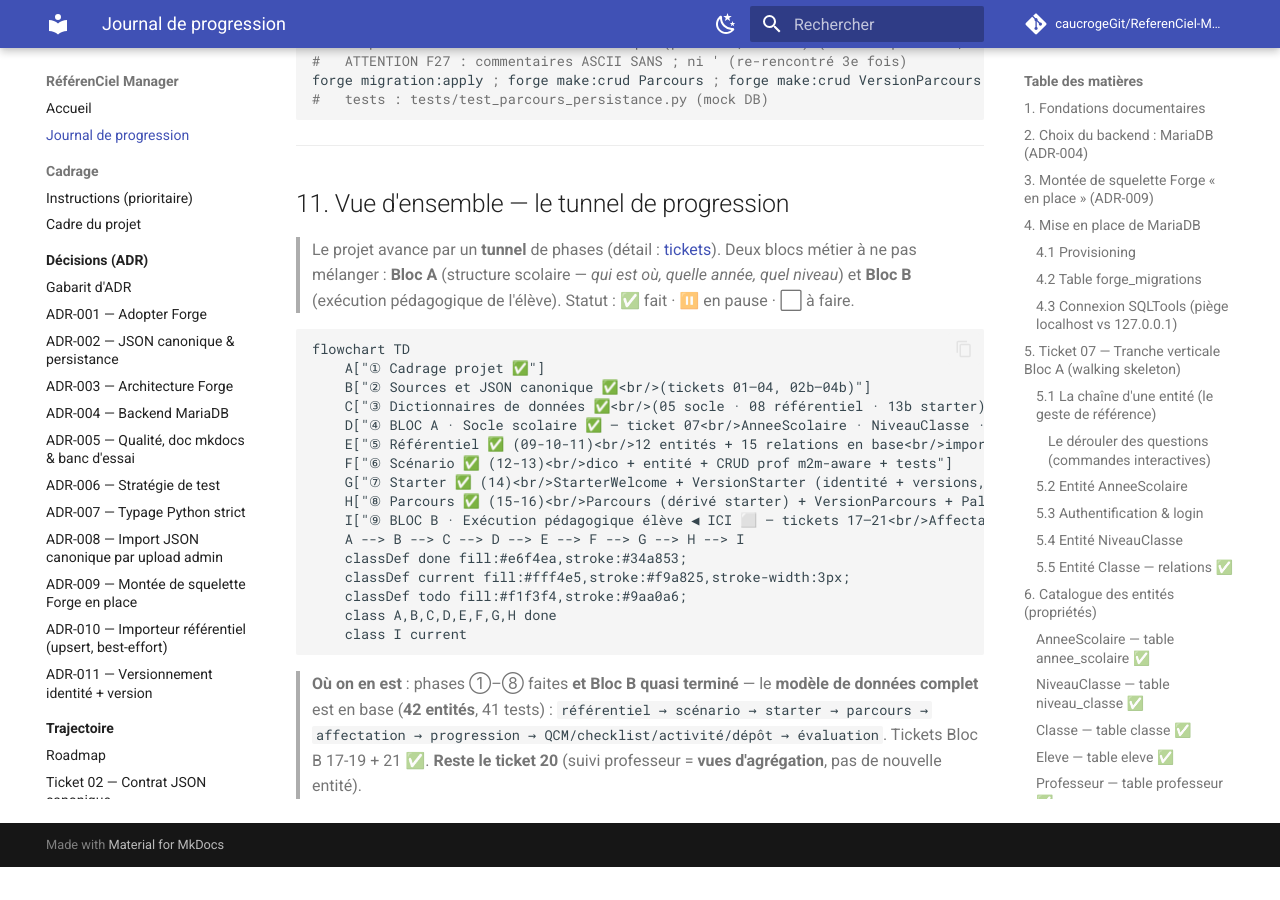
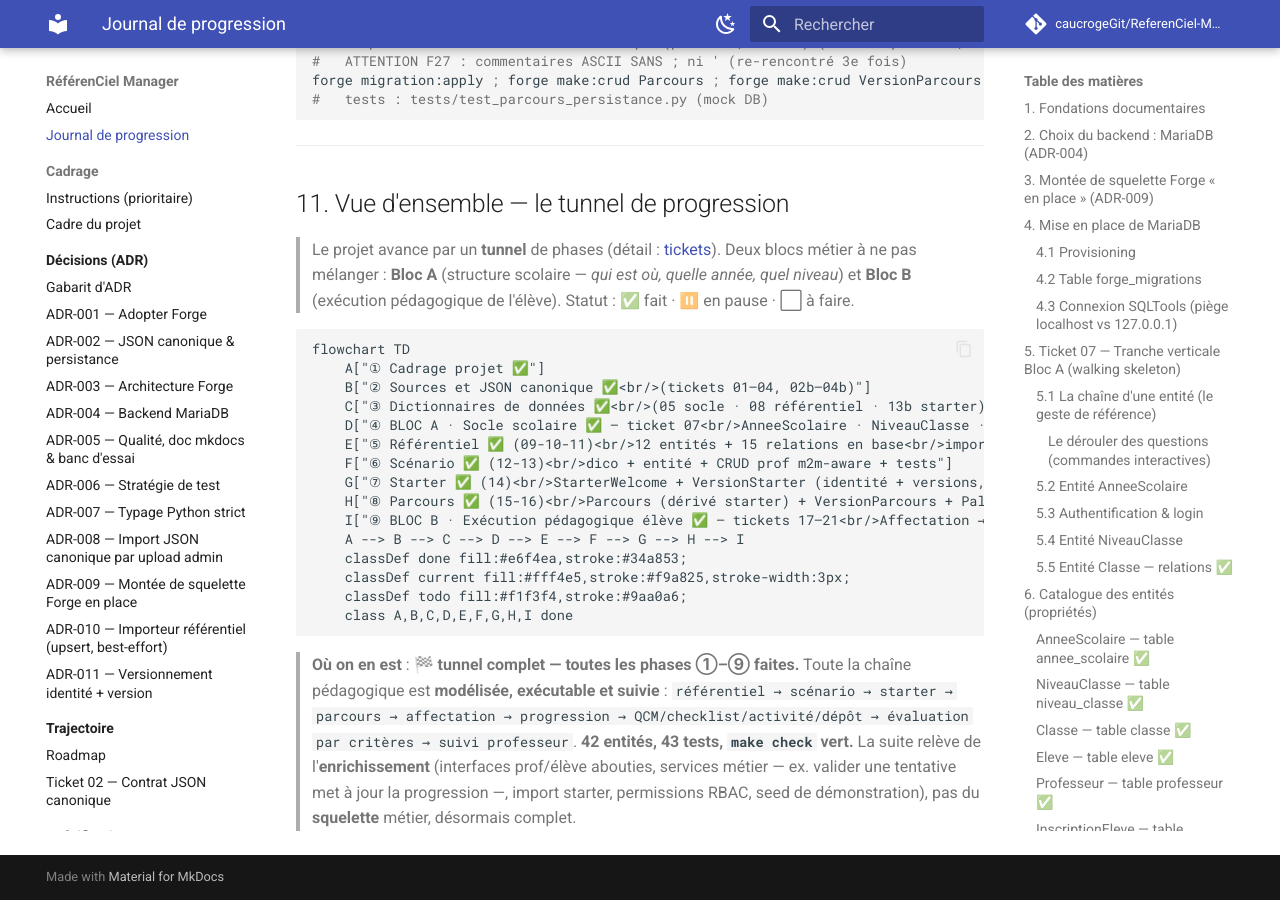
Before and after one commit to caucrogeGit/ReferenCiel-Manager, an MkDocs documentation site: the page built from docs/journal-de-progression.md, in a window 1280 px wide and 900 px high, scrolled down 18887 px. Built offline with MkDocs 1.6.1 and Material for MkDocs 9.7.7, drawn with Linux system fonts in a browser that asks for light colours; comment, search, counter and statistics services are not loaded; before the commit the page ends 19754 px from its top, so only the background shows below that; some of the changed text lies outside the part shown.

Commit message:
docs(journal): Bloc B terminé — tunnel complet (phases ①–⑨, 42 entités, 43 tests)
Co-Authored-By: Claude Opus 4.8 (1M context) <noreply@anthropic.com>

````diff
--- a/docs/journal-de-progression.md
+++ b/docs/journal-de-progression.md
@@ -521,8 +521,8 @@ Trace des arbitrages structurants (le *pourquoi*) :
 | **⑥ Scénario — terminé ✅ (tickets 12-13)** | Dictionnaire + entité `Scenario` + 2 FK + 2 m2m (compétences, critères) + **CRUD prof m2m-aware** + tests |
 | **⑦ Starter — terminé ✅ (ticket 14)** | Motif **identité + versions** (ADR-011) : `StarterWelcome` + `VersionStarter` (unique `(starter, version)`) + CRUD + tests |
 | **⑧ Parcours — terminé ✅ (tickets 15-16)** | `Parcours` (dérivé d'une `VersionStarter`) + `VersionParcours` (ADR-011) + `Palier` (découpage, rattaché à `VersionParcours`, unique `(version_parcours, ordre)`) + CRUD FK-aware + tests |
-| **⑨ Bloc B — quasi terminé 🚧** | **17 ✅** Affectation · **18 ✅** Progression×2 · **19 ✅** QCM+checklist+activité+dépôt (11 ent.) · **21 ✅** Évaluation par critères (`EvaluationActivite` + `EvaluationCritere`, barème 4 niveaux). **Reste 20** (suivi prof = **vues d'agrégation**, pas d'entité) |
-| **Modèle de données — COMPLET ✅** | **42 entités** couvrant toute la chaîne : `référentiel → scénario → starter → parcours → affectation → progression → QCM/checklist/activité/dépôt → évaluation`. `make check` vert (**41 tests**) |
+| **⑨ Bloc B — TERMINÉ ✅ (17-21)** | Affectation · Progression×2 · QCM+checklist+activité+dépôt (11 ent.) · Évaluation par critères (2 ent.) · **suivi prof** (`/suivi` : tableau de bord lecture seule, requêtes d'agrégation, alerte « bloqué ») |
+| **Modèle + exécution — COMPLETS ✅** | **42 entités** : `référentiel → scénario → starter → parcours → affectation → progression → QCM/checklist/activité/dépôt → évaluation`, plus le **suivi**. `make check` vert (**43 tests**) |
 | Auth | opérationnelle (login prof, RBAC/MFA différés) |
 | Qualité | `make check` vert (5 portes, **25 tests**) |
 
@@ -793,17 +793,18 @@ flowchart TD
     F["⑥ Scénario ✅ (12-13)<br/>dico + entité + CRUD prof m2m-aware + tests"]
     G["⑦ Starter ✅ (14)<br/>StarterWelcome + VersionStarter (identité + versions, ADR-011)"]
     H["⑧ Parcours ✅ (15-16)<br/>Parcours (dérivé starter) + VersionParcours + Palier"]
-    I["⑨ BLOC B · Exécution pédagogique élève ◀ ICI ⬜ — tickets 17–21<br/>Affectation → Progression → QCM/checklist/dépôt → Suivi prof → Évaluation et bilan"]
+    I["⑨ BLOC B · Exécution pédagogique élève ✅ — tickets 17–21<br/>Affectation → Progression → QCM/checklist/dépôt → Évaluation → Suivi prof"]
     A --> B --> C --> D --> E --> F --> G --> H --> I
     classDef done fill:#e6f4ea,stroke:#34a853;
     classDef current fill:#fff4e5,stroke:#f9a825,stroke-width:3px;
     classDef todo fill:#f1f3f4,stroke:#9aa0a6;
-    class A,B,C,D,E,F,G,H done
-    class I current
+    class A,B,C,D,E,F,G,H,I done
 ```
 
-> **Où on en est** : phases ①–⑧ faites **et Bloc B quasi terminé** — le **modèle de
-> données complet** est en base (**42 entités**, 41 tests) : `référentiel → scénario →
+> **Où on en est** : 🏁 **tunnel complet — toutes les phases ①–⑨ faites.** Toute la
+> chaîne pédagogique est **modélisée, exécutable et suivie** : `référentiel → scénario →
 > starter → parcours → affectation → progression → QCM/checklist/activité/dépôt →
-> évaluation`. Tickets Bloc B 17-19 + 21 ✅. **Reste le ticket 20** (suivi professeur =
-> **vues d'agrégation**, pas de nouvelle entité).
+> évaluation par critères → suivi professeur`. **42 entités, 43 tests, `make check` vert.**
+> La suite relève de l'**enrichissement** (interfaces prof/élève abouties, services
+> métier — ex. valider une tentative met à jour la progression —, import starter,
+> permissions RBAC, seed de démonstration), pas du **squelette** métier, désormais complet.
````
